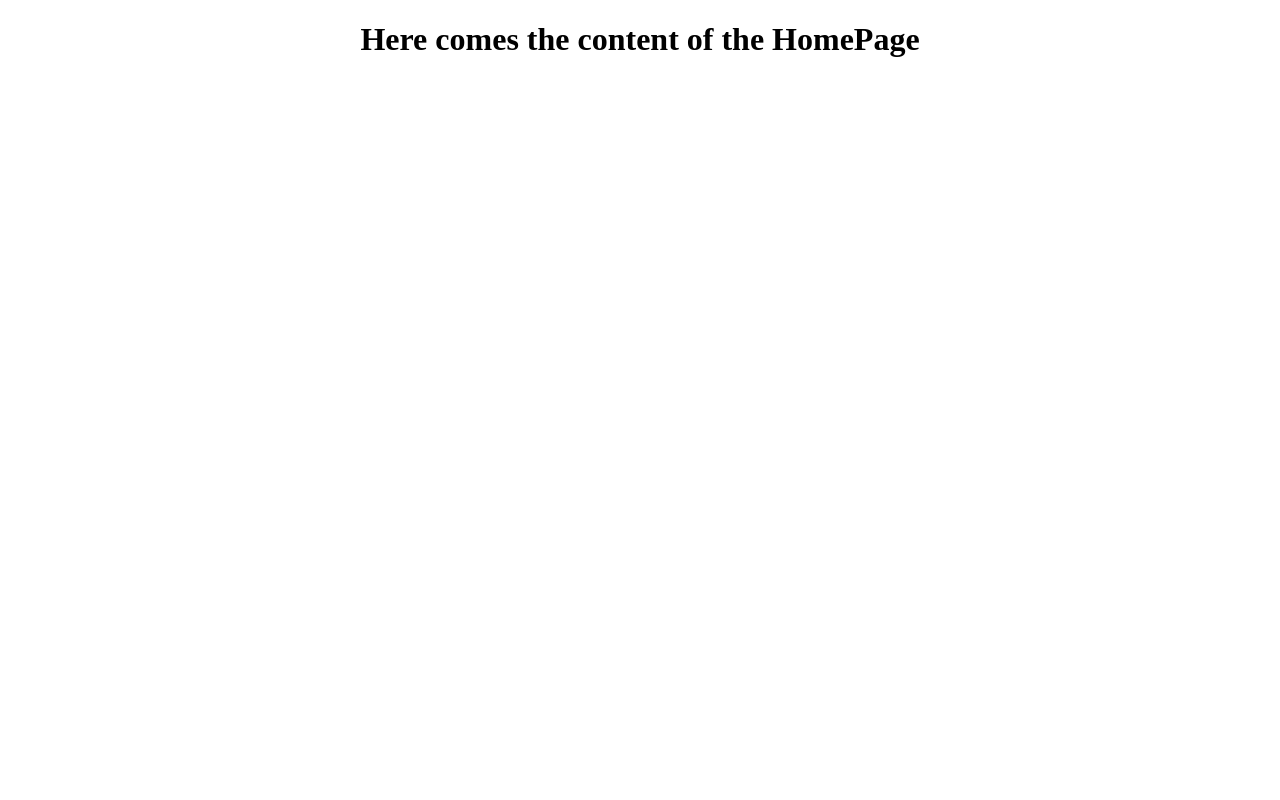
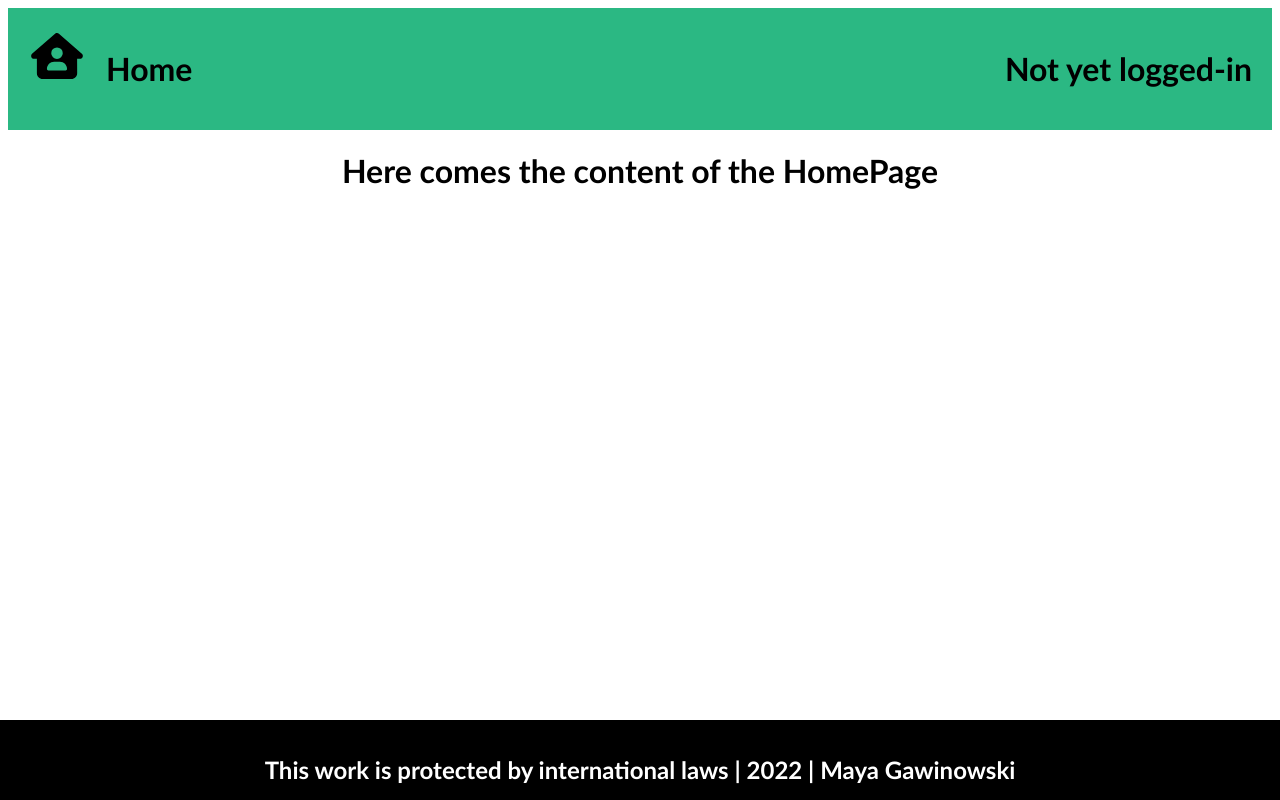
Before and after one commit to maya-gawinowski/TP3, a Vue app in the folder vue-oauth-microsoft-graph/: page / in a window 1280 px wide. Built offline with nearby package versions, Linux system fonts and the light colour scheme.

Commit message:
Ex 5: create BaseHeader and BaseFooter

```diff
--- a/vue-oauth-microsoft-graph/package.json
+++ b/vue-oauth-microsoft-graph/package.json
@@ -8,6 +8,9 @@
     "lint": "vue-cli-service lint"
   },
   "dependencies": {
+    "@fortawesome/fontawesome-svg-core": "^6.2.0",
+    "@fortawesome/free-solid-svg-icons": "^6.2.0",
+    "@fortawesome/vue-fontawesome": "^3.0.1",
     "core-js": "^3.8.3",
     "vue": "^3.2.13"
   },
--- a/vue-oauth-microsoft-graph/src/App.vue
+++ b/vue-oauth-microsoft-graph/src/App.vue
@@ -1,16 +1,23 @@
 <template>
   <div>
-    <home-page class="homepage"></home-page>
+    <base-header />
+    <home-page />
+    <base-footer />
   </div>
 </template>
 
 <script>
   import HomePage from './components/HomePage.vue'
+  import BaseHeader from './components/BaseHeader.vue'
+  import BaseFooter from './components/BaseFooter.vue'
+
 
 export default {
   name: 'App',
   components: {
-    HomePage
+    HomePage,
+    BaseHeader,
+    BaseFooter
   }
 }
 </script>
--- /dev/null
+++ b/vue-oauth-microsoft-graph/src/components/BaseFooter.vue
@@ -0,0 +1,20 @@
+<template>
+    <div class="footer">
+       <h2>This work is protected by international laws | 2022 | Maya Gawinowski</h2>
+    </div>
+</template>
+
+<style>
+    .footer{
+        text-align: center;
+        position: fixed;
+        background-color: black;
+        color: white;
+        height: 50px;
+        left: 0px;
+        right: 0px;
+        bottom: 0px;
+        padding: 15px;
+        font-family: "Gill Sans", sans-serif;
+    }
+</style>
--- /dev/null
+++ b/vue-oauth-microsoft-graph/src/components/BaseHeader.vue
@@ -0,0 +1,49 @@
+<template>
+    <div>
+        <div class="container">
+            <div class="one">
+                <div class="innerleft"><font-awesome-icon icon="fa-solid fa-house-user" transform="grow-30"/></div>
+                <div class="innerright"> <h1>Home</h1></div>
+            </div>
+            <div class="two">
+                <h1> Not yet logged-in</h1>
+            </div>
+            <div style="clear: both;"></div>
+        </div>
+    </div>
+</template>
+
+<style>
+    .container {
+        position: relative;
+        align-items: center;
+        background-color: #2bb883;
+    }
+
+    .one{
+        float: left;
+        align-items: center;
+        padding: 20px;
+    }
+
+    .innerleft{
+        float: left;
+        padding: 20px;
+    }
+
+    .innerright{
+        float: right;
+        padding-left: 20px;
+    }
+
+    .two{
+        float: right;
+        padding: 20px;
+    }
+
+    .two, .innerright{
+        font-family: "Gill Sans", sans-serif;
+    }
+
+
+</style>
--- a/vue-oauth-microsoft-graph/src/components/HomePage.vue
+++ b/vue-oauth-microsoft-graph/src/components/HomePage.vue
@@ -1,3 +1,13 @@
 <template>
-    <h1>Here comes the content of the HomePage</h1>
+    <div class="homepage">
+        <h1>Here comes the content of the HomePage</h1>
+    </div>
 </template>
+
+<style>
+.homepage{
+    background-color: white;
+    position: static;
+    font-family: "Gill Sans", sans-serif;
+}
+</style>
--- a/vue-oauth-microsoft-graph/src/main.js
+++ b/vue-oauth-microsoft-graph/src/main.js
@@ -1,4 +1,12 @@
 import { createApp } from 'vue'
 import App from './App.vue'
 
-createApp(App).mount('#app')
+import { FontAwesomeIcon } from '@fortawesome/vue-fontawesome';
+import { library } from "@fortawesome/fontawesome-svg-core";
+import { fas } from '@fortawesome/free-solid-svg-icons';
+
+library.add(fas)
+
+createApp(App)
+    .component("font-awesome-icon", FontAwesomeIcon)
+    .mount('#app')
```
Also changed, not shown: 1 other file (tests, documents, lock files or other folders).
